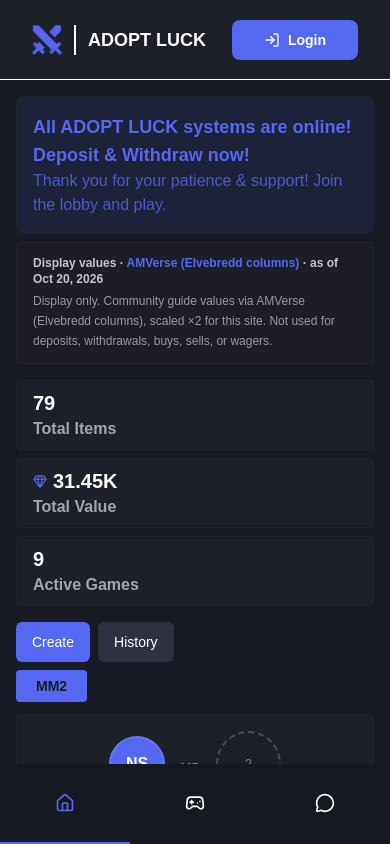
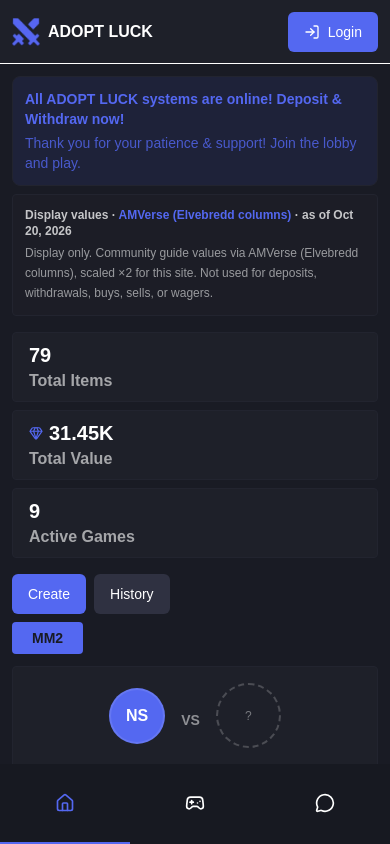
Before and after one commit to fdev-tobi/casino, a Next.js app: page / in a window 390 px wide. Built offline with nearby package versions, Linux system fonts and the light colour scheme; grey boxes are pictures that could not be loaded.

Commit message:
refactor: improve layout and styling across lobby components; enhance responsiveness and accessibility features

```diff
--- a/src/components/lobby/app-shell.tsx
+++ b/src/components/lobby/app-shell.tsx
@@ -32,18 +32,18 @@ function ShellInner({ children }: { children: ReactNode }) {
     <div className="flex min-h-dvh flex-col">
       <TopHeader />
 
-      <div className="mt-20 flex flex-1 overflow-auto">
+      <div className="mt-16 flex min-h-0 flex-1 overflow-auto sm:mt-20">
         <ChatPanel className="hidden w-1/4 min-w-[22rem] flex-col gap-2 bg-chat px-3 pt-3 xl:flex" />
 
-        <div className="flex w-full flex-col overflow-auto">
+        <div className="flex w-full min-w-0 flex-col overflow-auto">
           <StatusBanner />
-          <div className="px-4 pb-1">
+          <div className="px-3 pb-1 sm:px-4">
             <ValueAttribution />
           </div>
-          <main id="content" className="flex-1">
+          <main id="content" className="min-w-0 flex-1">
             {children}
           </main>
-          <div className="flex flex-wrap justify-center gap-x-3 gap-y-1 p-3 text-sm text-white/40">
+          <div className="flex flex-wrap justify-center gap-x-3 gap-y-1 p-3 pb-24 text-center text-xs text-white/40 sm:text-sm xl:pb-3">
             <span>{brand.name} is not affiliated with ROBLOX corporation.</span>
             {footerLegal.map((item) => (
               <Link key={item.href} href={item.href} className="hover:text-white/70">
--- a/src/components/lobby/coinflip-lobby.tsx
+++ b/src/components/lobby/coinflip-lobby.tsx
@@ -96,7 +96,7 @@ export function CoinFlipLobby() {
   }
 
   return (
-    <div className="flex w-full flex-col px-4 pt-3 pb-32">
+    <div className="flex w-full min-w-0 flex-col px-3 pt-3 pb-32 sm:px-4">
       {joinedToast ? (
         <div className="mb-3 rounded-lg border border-primary bg-primary/10 px-4 py-2 text-sm font-semibold text-primary">
           {joinedToast}
--- a/src/components/lobby/status-banner.tsx
+++ b/src/components/lobby/status-banner.tsx
@@ -2,12 +2,12 @@ import { brand } from "@/config/brand";
 
 export function StatusBanner() {
   return (
-    <div className="px-4 pt-4 pb-2">
-      <div className="w-full rounded-lg border border-primary bg-primary/10 p-4">
-        <div className="text-lg font-semibold text-primary">
+    <div className="px-3 pt-3 pb-2 sm:px-4 sm:pt-4">
+      <div className="w-full rounded-lg border border-primary bg-primary/10 p-3 sm:p-4">
+        <div className="text-sm font-semibold text-primary sm:text-lg">
           All {brand.name.toUpperCase()} systems are online! Deposit & Withdraw now!
         </div>
-        <p className="font-medium text-primary/80">
+        <p className="mt-1 text-sm font-medium text-primary/80 sm:text-base">
           Thank you for your patience & support! Join the lobby and play.
         </p>
       </div>
--- a/src/components/lobby/top-header.tsx
+++ b/src/components/lobby/top-header.tsx
@@ -24,17 +24,17 @@ const modeIcon: Record<(typeof gameModes)[number]["id"], ComponentType<SVGProps<
 function BrandMark() {
   return (
     <Link href="/" aria-label={brand.name}>
-      <div className="flex h-fit items-center gap-3">
+      <div className="flex h-fit min-w-0 items-center gap-2 sm:gap-3">
         <Image
           src={brand.mark.src}
           alt=""
           width={brand.mark.width}
           height={brand.mark.height}
           unoptimized
-          className="size-[30px]"
+          className="size-[28px] shrink-0 sm:size-[30px]"
         />
-        <div className="h-[30px] w-[2px] bg-white" />
-        <span className="text-lg font-bold uppercase">{brand.name}</span>
+        <div className="hidden h-[30px] w-[2px] bg-white sm:block" />
+        <span className="truncate text-base font-bold uppercase sm:text-lg">{brand.name}</span>
       </div>
     </Link>
   );
@@ -44,27 +44,29 @@ function AuthControls() {
   const { user, openLogin, logout } = useAuth();
 
   return (
-    <div className="flex items-center gap-3" suppressHydrationWarning>
+    <div className="flex shrink-0 items-center gap-2 sm:gap-3" suppressHydrationWarning>
       {user ? (
         <>
-          <div className="flex items-center gap-2">
+          <div className="flex min-w-0 items-center gap-2">
             <Image
               src={brand.mark.src}
               alt=""
               width={36}
               height={36}
               unoptimized
-              className="size-9 rounded-full border-2 border-primary bg-card object-cover p-0.5"
+              className="size-8 shrink-0 rounded-full border-2 border-primary bg-card object-cover p-0.5 sm:size-9"
             />
-            <span className="hidden max-w-[9rem] truncate text-sm font-semibold sm:inline">{user.username}</span>
+            <span className="hidden max-w-[7rem] truncate text-sm font-semibold sm:inline md:max-w-[9rem]">
+              {user.username}
+            </span>
           </div>
-          <Button type="button" variant="secondary" size="sm" onClick={logout} className="gap-1.5">
+          <Button type="button" variant="secondary" size="sm" onClick={logout} className="gap-1.5 px-3">
             <LogOut aria-hidden="true" />
-            Logout
+            <span className="sr-only sm:not-sr-only">Logout</span>
           </Button>
         </>
       ) : (
-        <Button type="button" size="lg" onClick={openLogin} className="gap-2">
+        <Button type="button" size="sm" onClick={openLogin} className="h-10 gap-2 px-4 sm:h-11 sm:px-6">
           <LogIn aria-hidden="true" />
           Login
         </Button>
@@ -77,8 +79,8 @@ export function TopHeader() {
   const pathname = usePathname();
 
   return (
-    <nav className="fixed z-40 flex h-20 w-full items-center justify-between border-b bg-nav px-8">
-      <div className="hidden items-center gap-16 xl:flex">
+    <nav className="fixed z-40 flex h-16 w-full items-center justify-between border-b bg-nav px-3 sm:h-20 sm:px-6 xl:px-8">
+      <div className="hidden items-center gap-8 xl:flex 2xl:gap-16">
         <BrandMark />
         <ul className="flex items-center gap-0 text-sm">
           {gameModes.map((mode) => {
@@ -89,12 +91,12 @@ export function TopHeader() {
                 <Link
                   href={mode.href}
                   className={cn(
-                    "relative flex h-20 items-center gap-2 border-b-2 border-b-transparent px-6 text-sm font-semibold uppercase text-white/60 transition hover:opacity-80",
+                    "relative flex h-20 items-center gap-2 border-b-2 border-b-transparent px-3 text-sm font-semibold uppercase text-white/60 transition hover:opacity-80 2xl:px-6",
                     active && "border-b-white/10 text-white",
                   )}
                 >
-                  <Icon className="size-4" aria-hidden="true" />
-                  {mode.label}
+                  <Icon className="size-4 shrink-0" aria-hidden="true" />
+                  <span className="whitespace-nowrap">{mode.label}</span>
                 </Link>
               </li>
             );
@@ -106,7 +108,7 @@ export function TopHeader() {
         <AuthControls />
       </div>
 
-      <div className="flex w-full items-center justify-between xl:hidden">
+      <div className="flex w-full min-w-0 items-center justify-between gap-3 xl:hidden">
         <BrandMark />
         <AuthControls />
       </div>
--- a/src/components/lobby/value-attribution.tsx
+++ b/src/components/lobby/value-attribution.tsx
@@ -14,8 +14,8 @@ export function ValueAttribution() {
     : null;
 
   return (
-    <div className="rounded border border-border bg-card/60 px-4 py-3 text-xs text-white/55">
-      <p className="font-semibold text-white/75">
+    <div className="rounded border border-border bg-card/60 px-3 py-3 text-xs text-white/55 sm:px-4">
+      <p className="font-semibold break-words text-white/75">
         Display values
         {sourceLabel ? (
           <>
@@ -31,7 +31,7 @@ export function ValueAttribution() {
         ) : null}
         {asOfLabel ? ` · as of ${asOfLabel}` : null}
       </p>
-      <p className="mt-1 leading-5">{disclaimer}</p>
+      <p className="mt-1 leading-5 break-words">{disclaimer}</p>
     </div>
   );
 }
--- a/src/components/lobby/values-panel.tsx
+++ b/src/components/lobby/values-panel.tsx
@@ -56,17 +56,17 @@ export function ValuesPanel() {
   const shown = filtered.slice(0, visible);
 
   return (
-    <div className="flex w-full flex-col px-4 pt-3 pb-32">
+    <div className="flex w-full min-w-0 flex-col px-3 pt-3 pb-32 sm:px-4">
       <div className="mb-4 flex flex-col gap-3 sm:flex-row sm:items-end sm:justify-between">
-        <div>
-          <h1 className="text-2xl font-bold uppercase tracking-wide">Pet values</h1>
-          <p className="mt-1 text-sm text-white/55">
+        <div className="min-w-0">
+          <h1 className="text-xl font-bold uppercase tracking-wide sm:text-2xl">Pet values</h1>
+          <p className="mt-1 break-words text-sm text-white/55">
             {ready
               ? `${items.length.toLocaleString()} display ${unitLabel}s from ${sourceLabel || "catalog"}`
               : "Loading display catalog…"}
           </p>
         </div>
-        <div className="flex w-full flex-col gap-2 sm:w-auto sm:flex-row">
+        <div className="flex w-full min-w-0 flex-col gap-2 sm:w-auto sm:flex-row">
           <Input
             value={query}
             onChange={(event) => {
@@ -74,7 +74,7 @@ export function ValuesPanel() {
               setVisible(PAGE_SIZE);
             }}
             placeholder="Search pets…"
-            className="sm:w-64"
+            className="w-full sm:w-64"
           />
           <select
             value={rarity}
@@ -82,7 +82,7 @@ export function ValuesPanel() {
               setRarity(event.target.value);
               setVisible(PAGE_SIZE);
             }}
-            className="h-10 rounded-md border border-border bg-card px-3 text-sm"
+            className="h-10 w-full rounded-md border border-border bg-card px-3 text-sm sm:w-auto"
             aria-label="Filter by rarity"
           >
             <option value="all">All rarities</option>
--- a/src/components/ui/dialog.tsx
+++ b/src/components/ui/dialog.tsx
@@ -28,7 +28,9 @@ function DialogContent({
       <DialogPrimitive.Overlay className="fixed inset-0 z-50 bg-black/70" />
       <DialogPrimitive.Content
         className={cn(
-          "fixed top-1/2 left-1/2 z-50 w-[min(100%-1.5rem,36rem)] max-h-[min(85vh,44rem)] -translate-x-1/2 -translate-y-1/2 overflow-y-auto rounded-[8px] border border-border bg-popover p-4 text-popover-foreground sm:p-5",
+          // Mobile: near-bottom sheet so the keyboard / short viewports don't clip content.
+          // Desktop: centered modal.
+          "fixed inset-x-3 bottom-3 z-50 max-h-[min(90dvh,44rem)] w-auto overflow-y-auto overscroll-contain rounded-[8px] border border-border bg-popover p-4 text-popover-foreground sm:inset-x-auto sm:top-1/2 sm:bottom-auto sm:left-1/2 sm:w-[min(100%-1.5rem,36rem)] sm:max-w-lg sm:-translate-x-1/2 sm:-translate-y-1/2 sm:p-5",
           className,
         )}
         {...props}
```
Also changed, not shown: src/components/lobby/login-dialog.tsx (+35 -12 lines).
